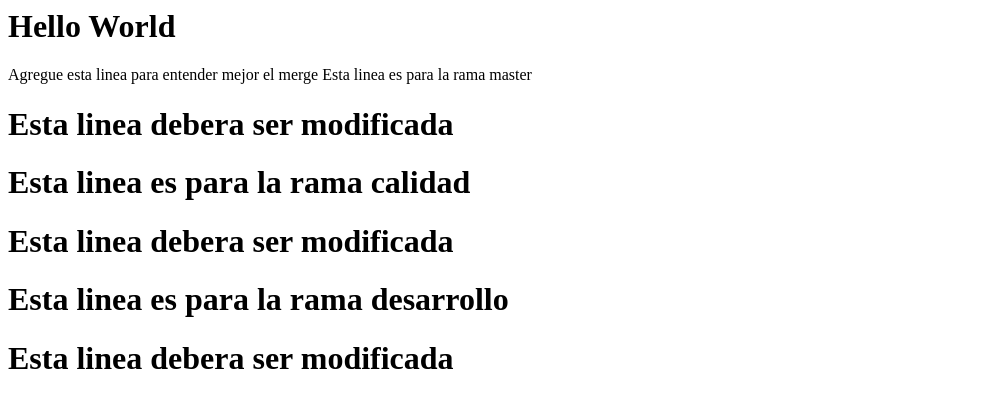
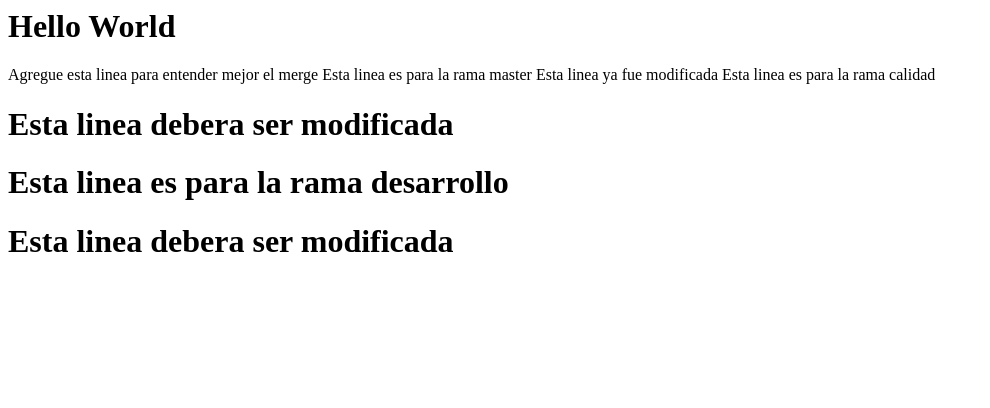
Before and after one commit to carlosgoncalvespy/testcicd, a plain HTML site: page index.html in a window 1280 px wide. Shown: the whole page, without its empty margins (0-990 px from the left). Drawn offline with Linux system fonts and the light colour scheme.

Commit message:
En Master se modifico la linea correspondiente a Master

```diff
--- a/index.html
+++ b/index.html
@@ -1,7 +1,7 @@
 <h1> Hello World </h1>
 Agregue esta linea para entender mejor el merge
 Esta linea es para la rama master
-<h1>Esta linea debera ser modificada <h1>
+<Master>Esta linea ya fue modificada <Master>
 
 
 Esta linea es para la rama calidad
```
